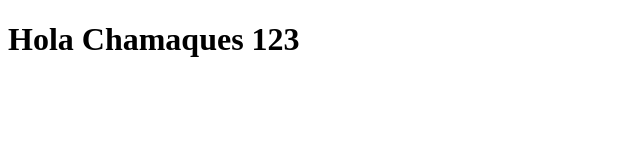
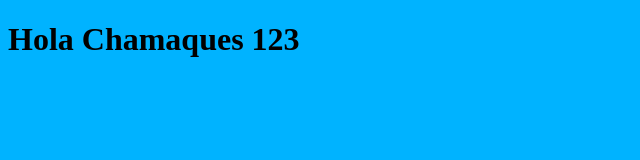
Before and after one commit to dcardone1/prework, a plain HTML site: page index.html in a window 1280 px wide. Shown: the whole page, without its empty margins (0-640 px from the left). Drawn offline with Linux system fonts and the light colour scheme.

Commit message:
cambio de color body

```diff
--- a/index.css
+++ b/index.css
@@ -1,6 +1,3 @@
-body
-{
-
-background-color: "red";
-
+body {
+background-color: rgb(0, 179, 255);
 }
--- a/index.html
+++ b/index.html
@@ -8,6 +8,7 @@
     <link rel="stylesheet" href="index.css">
 </head>
 <body>
-    <h1>Hola Chamaques 123</h1>
+    <p><h1>Hola Chamaques 123</h1></p>
+
 </body>
 </html>
```
